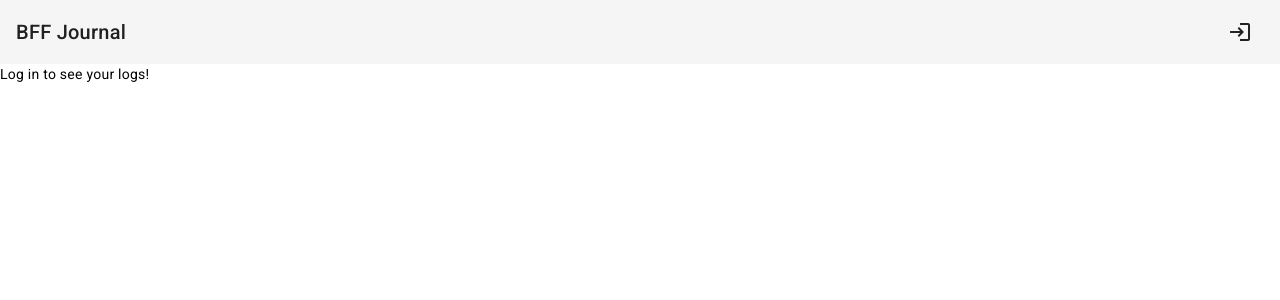
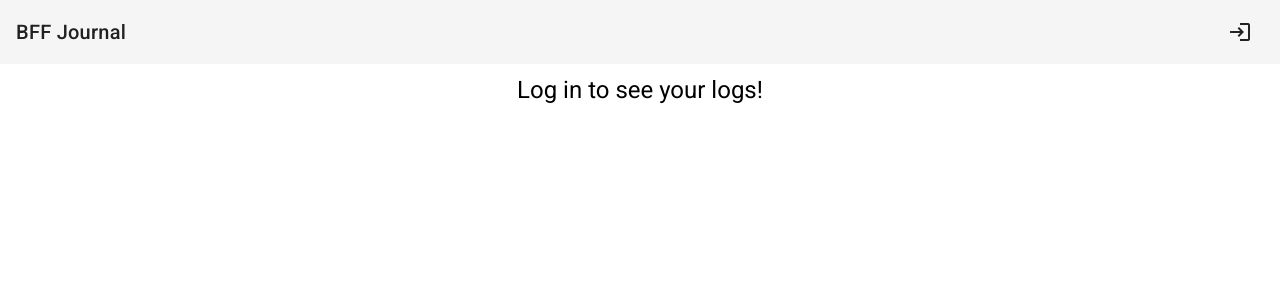
Before and after one commit to vlad-pbr/bffjournal, an Angular app in the folder frontend/angular/: page / in a window 1280 px wide. Shown: the top 300 px of the page. Built offline with nearby package versions, Linux system fonts and the light colour scheme.

Commit message:
FEAT: centered main page stuff on frontend

```diff
--- a/frontend/angular/src/app/app.component.css
+++ b/frontend/angular/src/app/app.component.css
@@ -15,3 +15,11 @@
 .full-width {
     width: 100%;
 }
+
+.center-text {
+    text-align: center;
+}
+
+.error-text {
+    color: red;
+}
--- a/frontend/angular/src/app/app.component.html
+++ b/frontend/angular/src/app/app.component.html
@@ -6,12 +6,11 @@
     </button>
 </mat-toolbar>
 
-<ng-template [ngIf]="!isLoggedIn()" [ngIfElse]="loggedIn">
-    Log in to see your logs!
-</ng-template>
-
-<ng-template #loggedIn>
-    <div class="center-contaner">
+<div class="center-contaner">
+    <ng-template [ngIf]="!isLoggedIn()" [ngIfElse]="loggedIn">
+        <h1 class="center-container-item center-text">Log in to see your logs!</h1>
+    </ng-template>
+    <ng-template #loggedIn>
         <form [formGroup]="logForm" class="center-container-item">
             <mat-form-field class="full-width">
                 <mat-label>What's on your mind?</mat-label>
@@ -27,9 +26,9 @@
             </div>
         </ng-template>
         <ng-template #noLogs>
-            No logs!
+            <h1 class="center-container-item center-text">Write your first log!</h1>
         </ng-template>
-    </div>
-</ng-template>
+    </ng-template>
 
-<div>{{ message }}</div>
+    <div><h2 class="center-container-item center-text error-text">{{ message }}</h2></div>
+</div>
```
